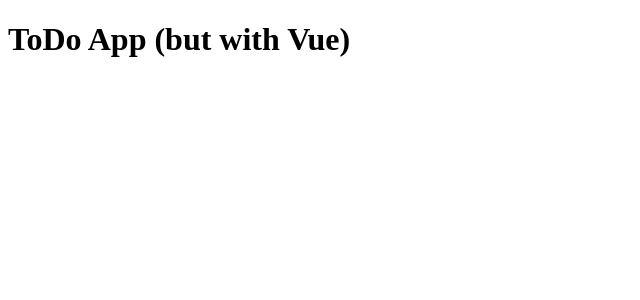
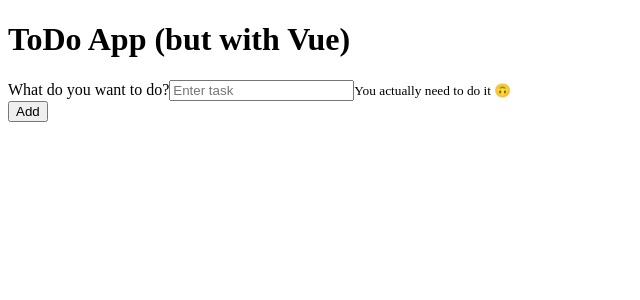
Before and after one commit to WBSCodingSchool/WBS_CS_WS_Vue, a Vue app: page / in a window 1280 px wide. Shown: the top 300 px of the page, without its empty margins (0-640 px from the left). Built offline with nearby package versions, Linux system fonts and the light colour scheme; the HTML template or start-up script is replaced by a standard one.

Commit message:
Basic form

```diff
--- a/src/components/ToDo.vue
+++ b/src/components/ToDo.vue
@@ -1,5 +1,13 @@
 <template>
   <h1 class="text-center">{{title}}</h1>
+  <form>
+  <div class="form-group">
+    <label for="to-do">What do you want to do?</label>
+    <input type="text" class="form-control" id="to-do" placeholder="Enter task">
+    <small id="emailHelp" class="form-text text-muted">You actually need to do it 🙃</small>
+  </div>
+  <button type="submit" class="btn btn-primary">Add</button>
+</form>
 </template>
 
 <script>
```
